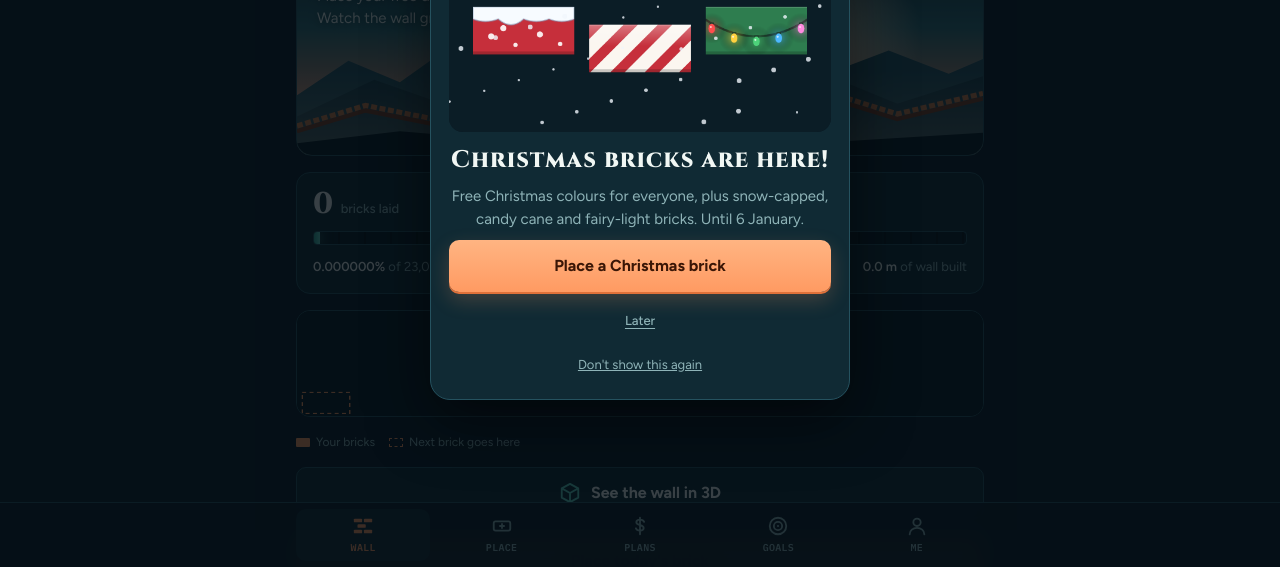
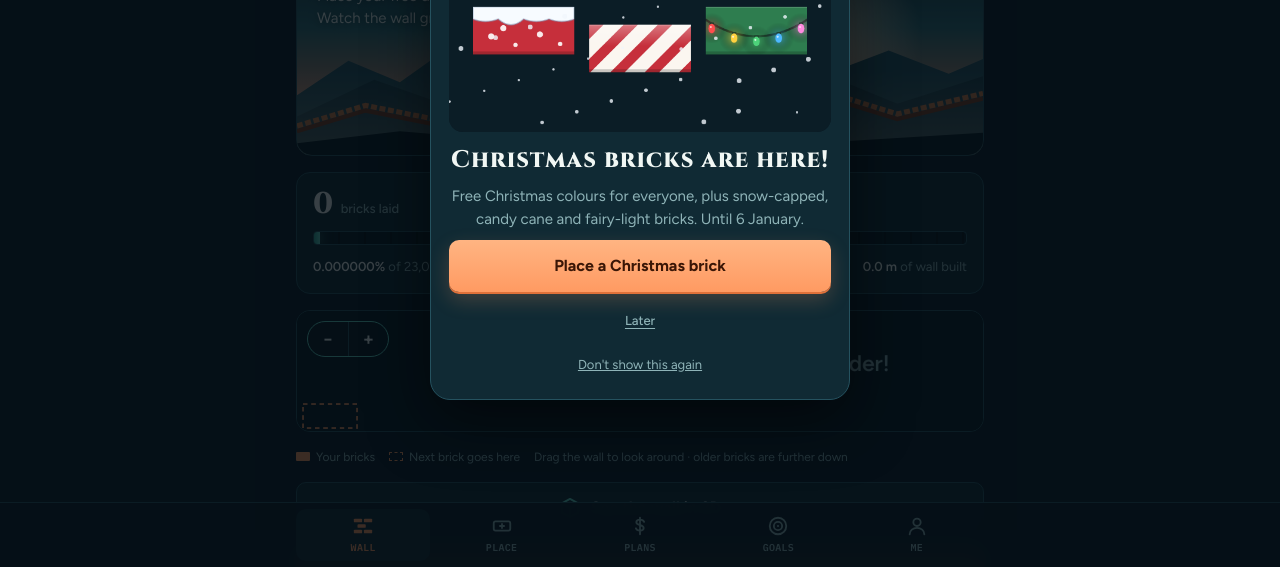
Before and after one commit to BrickWall-wq/Daily-Brick, a plain HTML site: page index.html in a window 1280 px wide. Shown: the part 233-800 px from the top of the page. Drawn offline with nearby package versions, Linux system fonts and the light colour scheme; no server answers.

Commit message:
Update index.html

```diff
--- a/index.html
+++ b/index.html
@@ -101,6 +101,21 @@ main { padding-block: 18px 110px; }
 /* wall canvas */
 .wallwrap { position: relative; border-radius: 14px; overflow: hidden; border: 1px solid var(--line); background: var(--mortar); }
 .wallwrap.thud { animation: thud .5s ease-out; }
+.wallscroll { max-height: min(62vh, 560px); overflow: auto; overscroll-behavior: contain; -webkit-overflow-scrolling: touch; scrollbar-width: thin; scrollbar-color: #5fd6c4 transparent; }
+.wallscroll::-webkit-scrollbar { width: 6px; height: 6px; }
+.wallscroll.mouse { cursor: grab; }
+.wallscroll.dragging { cursor: grabbing; }
+#wall { max-width: none; }
+.wallzoom { position: absolute; top: 10px; left: 10px; display: flex; border: 1px solid #5fd6c4; background: rgba(10, 26, 36, .92); border-radius: 999px; overflow: hidden; }
+.wallzoom button { border: 0; background: none; color: #f1f7f4; font: 700 18px/1 Figtree, sans-serif; width: 40px; height: 34px; cursor: pointer; }
+.wallzoom button + button { border-left: 1px solid #25525f; }
+.wallzoom button:disabled { opacity: .35; cursor: default; }
+.wallzoom button:focus-visible { outline: 2px solid #f1f7f4; outline-offset: -3px; }
+.wallscroll::-webkit-scrollbar-thumb { background: #5fd6c4; border-radius: 3px; }
+.wallfade { position: absolute; left: 0; right: 0; bottom: 0; height: 46px; pointer-events: none; background: linear-gradient(rgba(7, 24, 32, 0), rgba(7, 24, 32, .9)); transition: opacity .2s; }
+.wallfade.off { opacity: 0; }
+.walltop { position: absolute; top: 10px; right: 10px; border: 1px solid #5fd6c4; background: rgba(10, 26, 36, .92); color: #f1f7f4; border-radius: 999px; padding: 6px 12px; font: 600 13px Figtree, sans-serif; cursor: pointer; }
+.walltop:focus-visible { outline: 2px solid #f1f7f4; outline-offset: 2px; }
 @keyframes thud { 0% { transform: translateY(0); } 20% { transform: translateY(5px); } 45% { transform: translateY(-3px); } 100% { transform: translateY(0); } }
 canvas { display: block; width: 100%; height: auto; touch-action: manipulation; }
 .tip { position: absolute; left: 10px; right: 10px; bottom: 10px; background: var(--ink); color: var(--night); border-radius: 8px; padding: 8px 12px; font-size: 13px; }
@@ -371,12 +386,18 @@ img.flag { width: 20px; height: 15px; border-radius: 2px; vertical-align: -2px;
     </div>
 
     <div class="wallwrap" id="wallwrap">
-      <canvas id="wall" width="1040" height="640" aria-label="The newest section of the wall. Tap a brick to see who placed it."></canvas>
+      <div class="wallscroll" id="wallscroll">
+        <canvas id="wall" width="1040" height="640" aria-label="The whole wall, newest bricks at the top. Scroll down for older bricks. Tap a brick to see who placed it."></canvas>
+      </div>
+      <div class="wallfade" id="wallfade"></div>
+      <div class="wallzoom"><button type="button" id="wzOut" aria-label="Zoom out">&minus;</button><button type="button" id="wzIn" aria-label="Zoom in">+</button></div>
+      <button class="walltop" id="walltop" type="button" hidden>&uarr; Newest</button>
       <div class="tip" id="tip" hidden></div>
     </div>
     <div class="legend">
       <span><i class="sw" style="background:var(--coral)"></i>Your bricks</span>
       <span><i class="sw" style="border:1px dashed var(--coral)"></i>Next brick goes here</span>
+      <span>Drag the wall to look around · older bricks are further down</span>
     </div>
     <button class="btn view3d" type="button" id="open3d"><svg viewBox="0 0 24 24" aria-hidden="true"><path d="M12 2l9 5v10l-9 5-9-5V7z M3 7l9 5 9-5 M12 12v10" fill="none" stroke="currentColor" stroke-width="2" stroke-linejoin="round"/></svg>See the wall in 3D</button>
     <button class="btn" type="button" id="heroPlace">Place today's brick</button>
@@ -769,7 +790,7 @@ img.flag { width: 20px; height: 15px; border-radius: 2px; vertical-align: -2px;
   var FIN_NAMES = { gold: 'Gold leaf', glaze: 'Glazed', carved: 'Carved', snow: 'Snow-capped', candy: 'Candy cane', lights: 'Fairy lights', flag: 'Flag' };
   var CORAL = '#ff9a62';
   var reduced = window.matchMedia && matchMedia('(prefers-reduced-motion: reduce)').matches;
-  var COLS = 13, BW = 80, BH = 40, ROWS = 16, SHOW = COLS * ROWS;
+  var COLS = 13, BW = 80, BH = 40, SHOW = 1000; // the flat wall loads the newest 1,000 bricks and scrolls
 
   var user = null, profile = null, bricks = [], wallTotal = 0, busy = false;
   var sel = { c: COLORS[5].c, f: 'plain', photo: null, blob: null };
@@ -1002,8 +1023,13 @@ img.flag { width: 20px; height: 15px; border-radius: 2px; vertical-align: -2px;
   }
   var hit = [];
   function drawWall() {
-    var cv = $('wall'), n = bricks.length;
-    cv.height = Math.min(ROWS, Math.max(4, Math.ceil((n + 1) / COLS))) * BH;
+    var cv = $('wall'), n = bricks.length, sc = $('wallscroll'), oldH = cv.getBoundingClientRect().height;
+    cv.height = Math.max(4, Math.ceil((n + 1) / COLS)) * BH;
+    sizeWall();
+    // newest bricks sit at the top: if a new row appears while someone is looking further down, keep their place
+    var newH = cv.getBoundingClientRect().height;
+    if (oldH && sc.scrollTop > 4 && newH > oldH) sc.scrollTop += newH - oldH;
+    wallScrolled();
     var ctx = cv.getContext('2d'), H = cv.height;
     ctx.fillStyle = '#071820'; ctx.fillRect(0, 0, cv.width, H); hit = [];
     function pos(i) { var row = Math.floor(i / COLS), col = i % COLS, off = row % 2 ? 0 : BW / 2; return { x: col * BW + off - BW / 2 + 4, y: H - (row + 1) * BH }; }
@@ -1014,10 +1040,59 @@ img.flag { width: 20px; height: 15px; border-radius: 2px; vertical-align: -2px;
       hit.push({ x: p.x + 2, y: p.y + 2, w: BW - 4, h: BH - 4, b: b, mine: mine });
     });
     drawBanners(ctx, pos);
-    if (n < SHOW) { var f = pos(n); ctx.setLineDash([6, 5]); ctx.strokeStyle = CORAL; ctx.lineWidth = 2; ctx.strokeRect(f.x + 4, f.y + 4, BW - 8, BH - 8); ctx.setLineDash([]); }
+    { var f = pos(n); ctx.setLineDash([6, 5]); ctx.strokeStyle = CORAL; ctx.lineWidth = 2; ctx.strokeRect(f.x + 4, f.y + 4, BW - 8, BH - 8); ctx.setLineDash([]); }
+    wallPos = pos;
+    if (wallFirst && n) { wallFirst = false; focusNewest(false); }
     if (!n) { ctx.fillStyle = '#8fb4b8'; ctx.font = '600 30px Figtree, sans-serif'; ctx.textAlign = 'center'; ctx.fillText('The wall starts here. Be the first builder!', cv.width / 2, H / 2); }
   }
+  // Zoom levels for the flat wall: 0 = fit the whole width; the others are the brick size compared with full size
+  var WZ = [0, 0.55, 0.75, 1], wz = 2, wallPos = null, wallFirst = true;
+  try { var wzs = parseInt(localStorage.getItem('db_wall_zoom'), 10); if (wzs >= 0 && wzs < WZ.length) wz = wzs; } catch (e) {}
+  function sizeWall() {
+    var cv = $('wall');
+    cv.style.width = WZ[wz] ? Math.round(cv.width * WZ[wz]) + 'px' : '100%';
+    $('wzOut').disabled = wz === 0; $('wzIn').disabled = wz === WZ.length - 1;
+  }
+  function focusNewest(smooth) {
+    if (!wallPos) return;
+    var cv = $('wall'), sc = $('wallscroll'), k = cv.getBoundingClientRect().width / cv.width, f = wallPos(bricks.length);
+    sc.scrollTo({ top: Math.max(0, f.y * k - 40), left: Math.max(0, (f.x + BW / 2) * k - sc.clientWidth / 2), behavior: smooth && !reduced ? 'smooth' : 'auto' });
+  }
+  function setZoom(z) {
+    if (z < 0 || z >= WZ.length || z === wz) return;
+    var sc = $('wallscroll'), fx = (sc.scrollLeft + sc.clientWidth / 2) / sc.scrollWidth, fy = (sc.scrollTop + sc.clientHeight / 2) / sc.scrollHeight;
+    wz = z; try { localStorage.setItem('db_wall_zoom', z); } catch (e) {}
+    sizeWall();
+    sc.scrollLeft = fx * sc.scrollWidth - sc.clientWidth / 2; sc.scrollTop = fy * sc.scrollHeight - sc.clientHeight / 2;
+    $('tip').hidden = true; wallScrolled();
+  }
+  $('wzIn').addEventListener('click', function () { setZoom(wz + 1); });
+  $('wzOut').addEventListener('click', function () { setZoom(wz - 1); });
+  // drag to look around with a mouse (fingers already scroll the window)
+  var drag = null, dragged = false;
+  $('wallscroll').addEventListener('pointerdown', function (e) {
+    if (e.pointerType !== 'mouse' || e.button !== 0) return;
+    var sc = e.currentTarget; drag = { x: e.clientX, y: e.clientY, l: sc.scrollLeft, t: sc.scrollTop }; dragged = false;
+  });
+  window.addEventListener('pointermove', function (e) {
+    if (!drag) return;
+    var dx = e.clientX - drag.x, dy = e.clientY - drag.y;
+    if (!dragged && Math.abs(dx) + Math.abs(dy) < 6) return;
+    dragged = true; var sc = $('wallscroll'); sc.classList.add('dragging');
+    sc.scrollLeft = drag.l - dx; sc.scrollTop = drag.t - dy;
+  });
+  window.addEventListener('pointerup', function () { if (drag) { drag = null; $('wallscroll').classList.remove('dragging'); } });
+  if (window.matchMedia && matchMedia('(pointer: fine)').matches) $('wallscroll').classList.add('mouse');
+  function wallScrolled() {
+    var sc = $('wallscroll');
+    $('wallfade').classList.toggle('off', sc.scrollTop + sc.clientHeight >= sc.scrollHeight - 4);
+    $('walltop').hidden = !wallPos || (function () { var cv = $('wall'), k = cv.getBoundingClientRect().width / cv.width, f = wallPos(bricks.length), x = (f.x + BW / 2) * k, y = (f.y + BH / 2) * k; return x > sc.scrollLeft && x < sc.scrollLeft + sc.clientWidth && y > sc.scrollTop && y < sc.scrollTop + sc.clientHeight; })();
+  }
+  $('wallscroll').addEventListener('scroll', function () { wallScrolled(); if (!$('tip').hidden) $('tip').hidden = true; }, { passive: true });
+  $('walltop').addEventListener('click', function () { focusNewest(true); });
+  window.addEventListener('resize', wallScrolled);
   $('wall').addEventListener('click', function (e) {
+    if (dragged) { dragged = false; return; }
     var cv = e.currentTarget, r = cv.getBoundingClientRect(), px = (e.clientX - r.left) * (cv.width / r.width), py = (e.clientY - r.top) * (cv.height / r.height);
     var h = null; for (var i = 0; i < hit.length; i++) { var q = hit[i]; if (px >= q.x && px <= q.x + q.w && py >= q.y && py <= q.y + q.h) { h = q; break; } }
     var tip = $('tip'); if (!h) { tip.hidden = true; return; }
@@ -1240,7 +1315,7 @@ img.flag { width: 20px; height: 15px; border-radius: 2px; vertical-align: -2px;
       document.body.appendChild(s); (function (el) { setTimeout(function () { el.remove(); }, 3200); })(s);
     }
   }
-  function thud() { var w = $('wallwrap'); w.classList.remove('thud'); void w.offsetWidth; w.classList.add('thud'); }
+  function thud() { focusNewest(true); var w = $('wallwrap'); w.classList.remove('thud'); void w.offsetWidth; w.classList.add('thud'); }
 
   async function celebrate(msg) {
     await loadProfile(); await loadWall(); loadRace();
```
